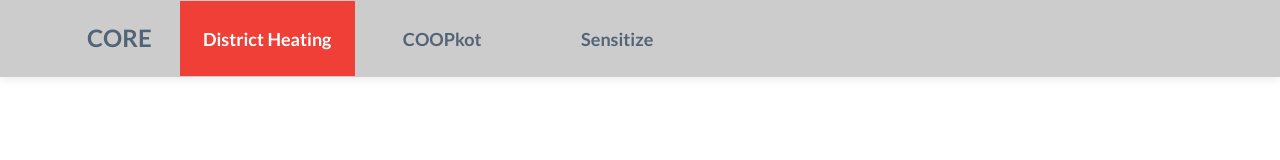
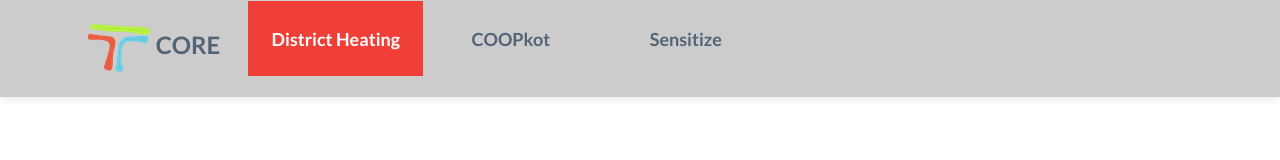
Before and after one commit to madisonmay/thinkcore, a plain HTML site: page index.html in a window 1280 px wide. Drawn offline with Linux system fonts and the light colour scheme.

Commit message:
added logo

```diff
--- a/index.html
+++ b/index.html
@@ -37,7 +37,7 @@
             <span class="icon-bar">
             </span>
           </button>
-          <a href="#" style="text-decoration: none;" class="brand">
+          <a href="#" style="text-decoration: none;" class="brand"><img src='CORE_logo.png'>
             CORE
           </a>
           <div class="nav-collapse collapse">
```
Also changed, not shown: CORE_logo.png (added), 1 other file.
